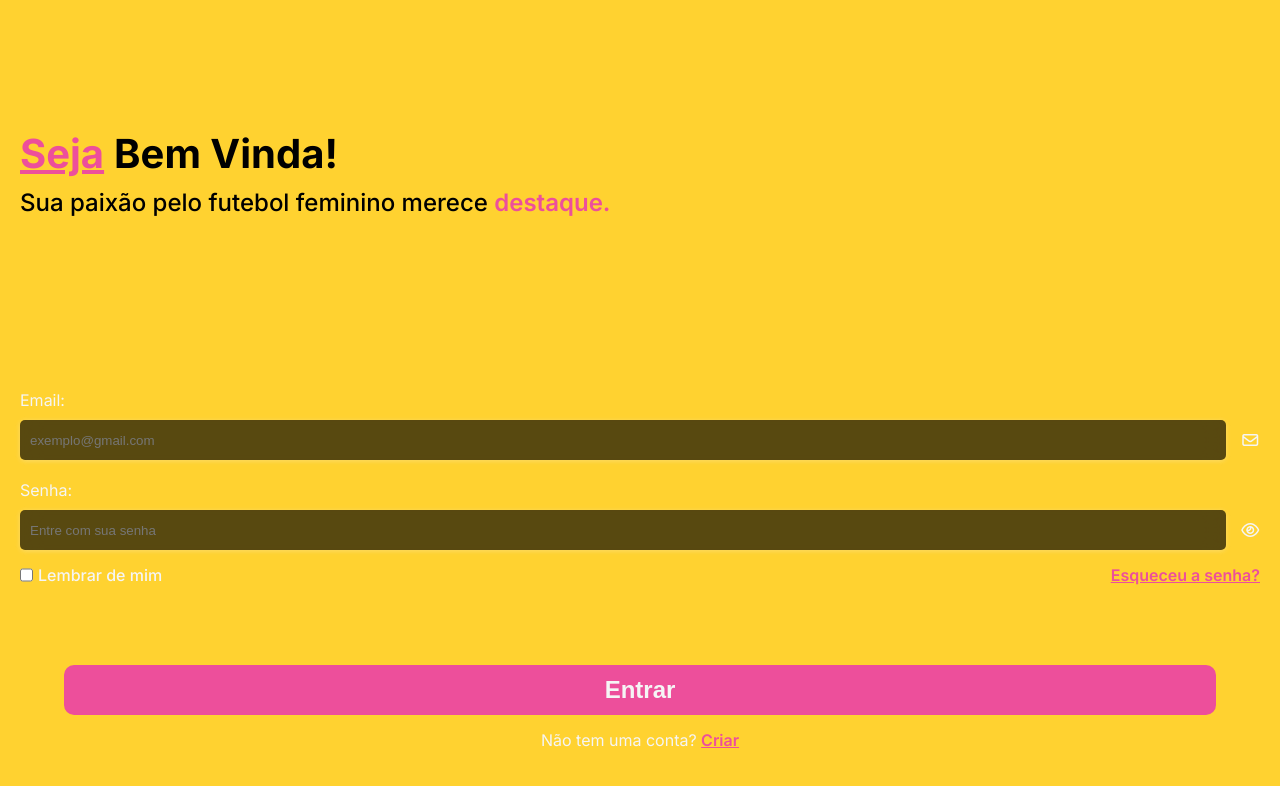
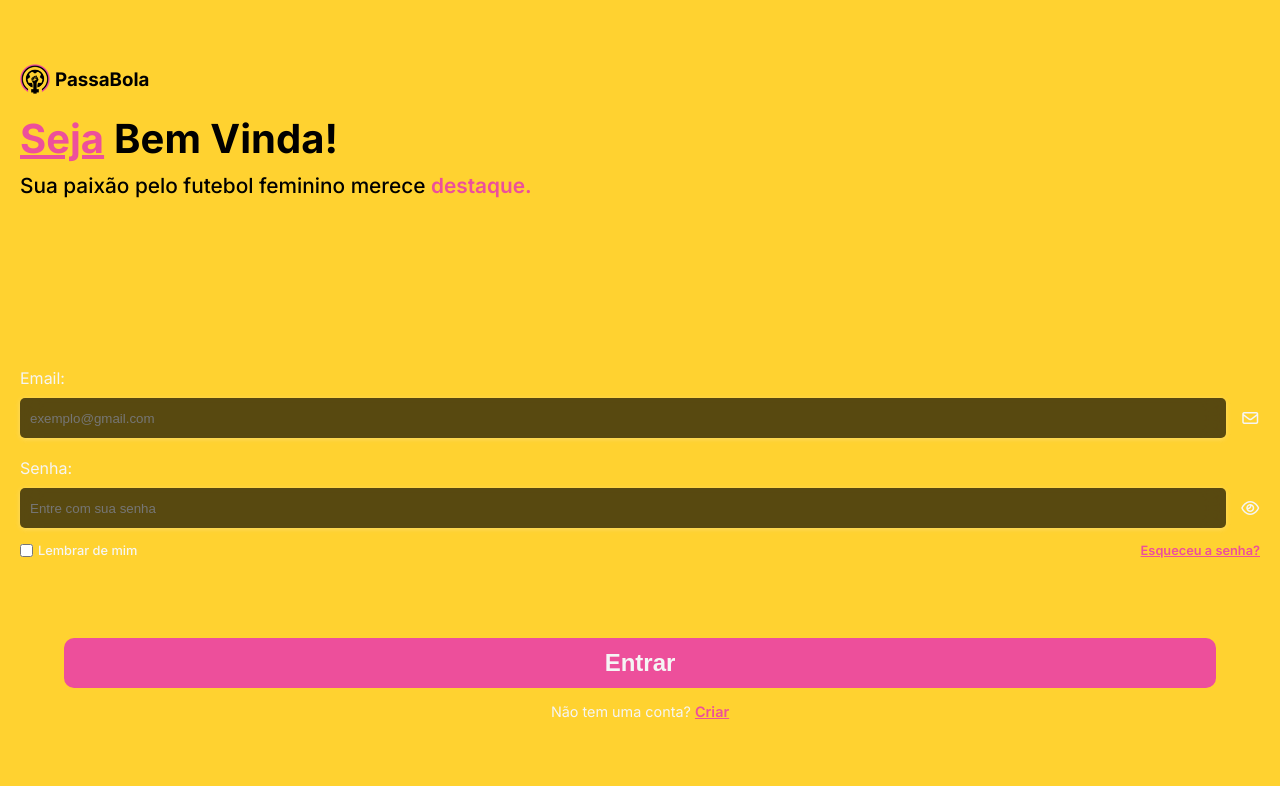
Before and after one commit to Passa-Bola/PassaBola, a React (Vite) app: page / in a window 1280 px wide. Shown: the top 786 px of the page. Built offline with nearby package versions, Linux system fonts and the light colour scheme.

Commit message:
19 u- arrumando tamanho da font tela de login

```diff
--- a/src/css/authentication.css
+++ b/src/css/authentication.css
@@ -1,6 +1,6 @@
 .authentication{
     margin-top: 15px;
-    margin-bottom: 30px;
+    margin-bottom: 60px;
     display: flex;
     flex-direction: column;
     align-items: center;
@@ -48,17 +48,20 @@
 .conf-account a{
     text-decoration: underline;
     color: var(--primary-color);
+    font-size: 0.8rem;
     font-weight: 600;
 }
 
 .remember-me{
     display: flex;
+    align-items: center;
     gap: 5px;
 }
 
 .remember-me a{
     text-decoration: none;
     color: #f5f5f5;
+    font-size: 0.8rem;
     font-weight: 500;
 }
 
@@ -78,6 +81,7 @@
 }
 
 .authentication p{
+    font-size: 0.9rem;
     margin-top: 15px;
 }
 
--- a/src/css/style.css
+++ b/src/css/style.css
@@ -74,7 +74,7 @@ body{
 }
 
 .welcome{
-    margin-top: -30px;
+    margin-top: -80px;
     display: flex;
     flex-direction: column;
     justify-content: center;
@@ -82,7 +82,20 @@ body{
     width: 100%;
 }
 
+.logo{
+    display: flex;
+    align-items: center;
+    gap: 5px;
+    color: #000;
+}
+
+.logo img{
+    display: flex;
+    width: 30px;
+}
+
 .welcome h1{
+    margin-top: 20px;
     display: flex;
     font-size: 2.5rem;
     gap: 10px;
@@ -96,7 +109,7 @@ body{
 
 .welcome h2{
     margin-top: 10px;
-    font-size: 1.5rem;
+    font-size: 1.3rem;
     font-weight: 500;
     color: #000;
 }
--- a/src/pages/Login.jsx
+++ b/src/pages/Login.jsx
@@ -1,10 +1,15 @@
 import Authentication from '../components/Authentication'
+import logo from '../assets/img/icon.png';
 import '../css/style.css'
 
 function Login() {
   return (
     <section className="ctn-login">
         <article className='welcome'>
+            <div className="logo">
+                <img src={logo} />
+                <h3>PassaBola</h3>
+            </div>
             <h1><span>Seja</span>Bem Vinda!</h1>
             <h2>Sua paixão pelo futebol feminino merece <span>destaque.</span></h2>
         </article>
```
